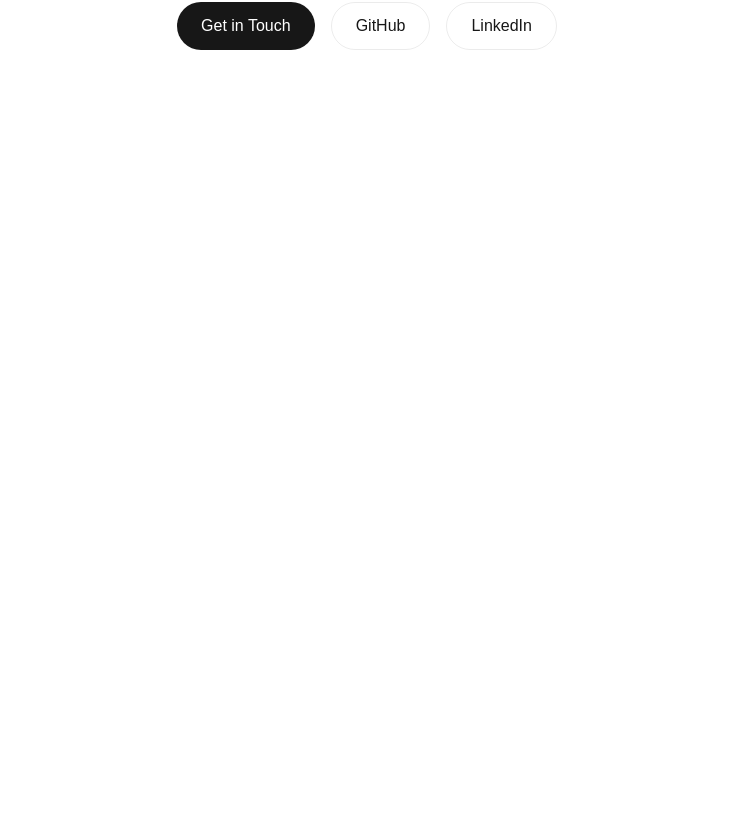
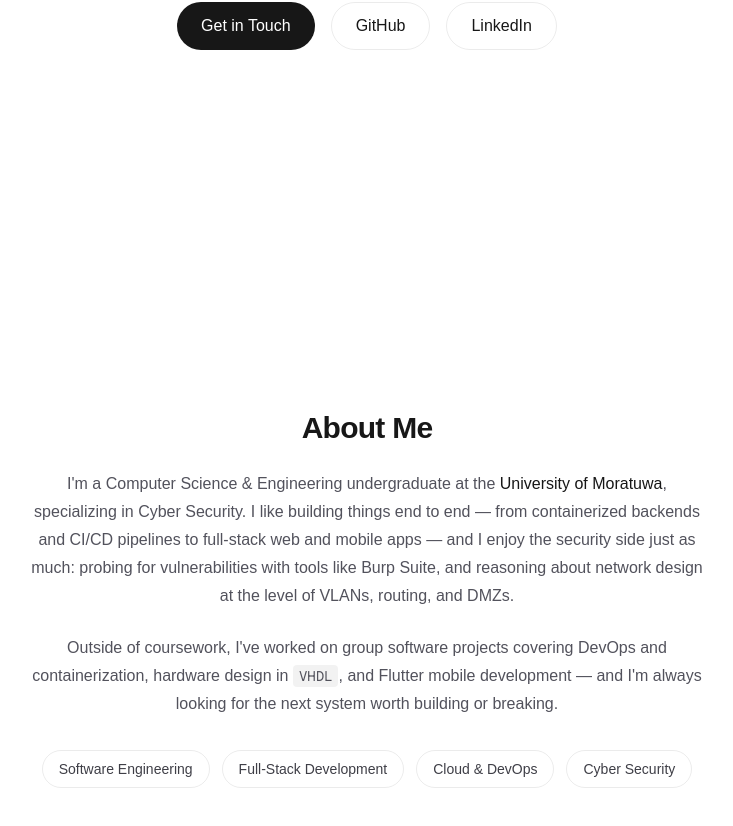
Before and after one commit to ChethanaGimhan/chethana-portfolio, a Next.js app: page / in a window 1280 px wide. Shown: the part 486-1312 px from the top of the page, without its empty margins (273-1006 px from the left). Before the commit the page ends 800 px from the top, so only its background shows below. Built offline with nearby package versions, Linux system fonts and the light colour scheme.

Commit message:
add about section

```diff
--- /dev/null
+++ b/app/components/About.tsx
@@ -0,0 +1,55 @@
+const focusAreas = [
+  "Software Engineering",
+  "Full-Stack Development",
+  "Cloud & DevOps",
+  "Cyber Security",
+];
+
+export default function About() {
+  return (
+    <section
+      id="about"
+      className="flex flex-col items-center px-6 py-24 text-center"
+    >
+      <div className="flex max-w-2xl flex-col items-center gap-6">
+        <h2 className="text-3xl font-bold tracking-tight text-foreground">
+          About Me
+        </h2>
+
+        <p className="text-base leading-7 text-zinc-600 dark:text-zinc-400">
+          I&apos;m a Computer Science &amp; Engineering undergraduate at the{" "}
+          <span className="font-medium text-foreground">
+            University of Moratuwa
+          </span>
+          , specializing in Cyber Security. I like building things end to
+          end — from containerized backends and CI/CD pipelines to
+          full-stack web and mobile apps — and I enjoy the security side just
+          as much: probing for vulnerabilities with tools like Burp Suite,
+          and reasoning about network design at the level of VLANs, routing,
+          and DMZs.
+        </p>
+
+        <p className="text-base leading-7 text-zinc-600 dark:text-zinc-400">
+          Outside of coursework, I&apos;ve worked on group software projects
+          covering DevOps and containerization, hardware design in{" "}
+          <code className="rounded bg-black/[.05] px-1.5 py-0.5 text-sm dark:bg-white/[.1]">
+            VHDL
+          </code>
+          , and Flutter mobile development — and I&apos;m always looking for
+          the next system worth building or breaking.
+        </p>
+
+        <div className="mt-2 flex flex-wrap items-center justify-center gap-3">
+          {focusAreas.map((area) => (
+            <span
+              key={area}
+              className="rounded-full border border-solid border-black/[.08] px-4 py-2 text-sm text-zinc-700 dark:border-white/[.145] dark:text-zinc-300"
+            >
+              {area}
+            </span>
+          ))}
+        </div>
+      </div>
+    </section>
+  );
+}
--- a/app/page.tsx
+++ b/app/page.tsx
@@ -1,9 +1,11 @@
 import Hero from "./components/Hero";
+import About from "./components/About";
 
 export default function Home() {
   return (
     <main className="flex flex-1 flex-col">
       <Hero />
+      <About />
     </main>
   );
 }
```
